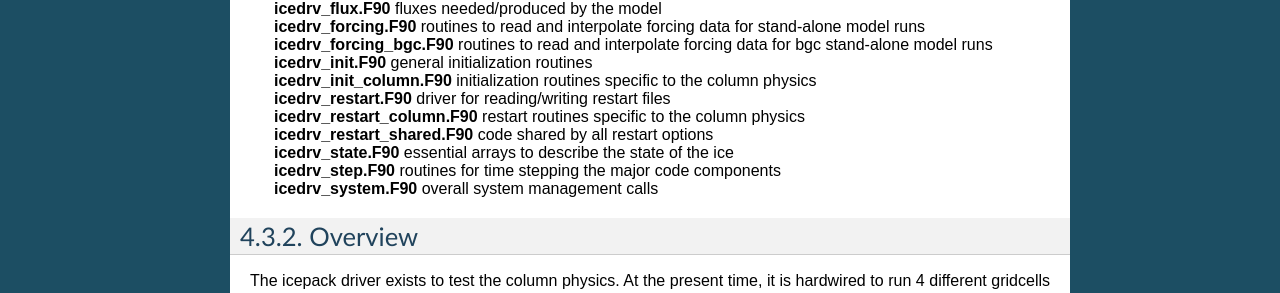
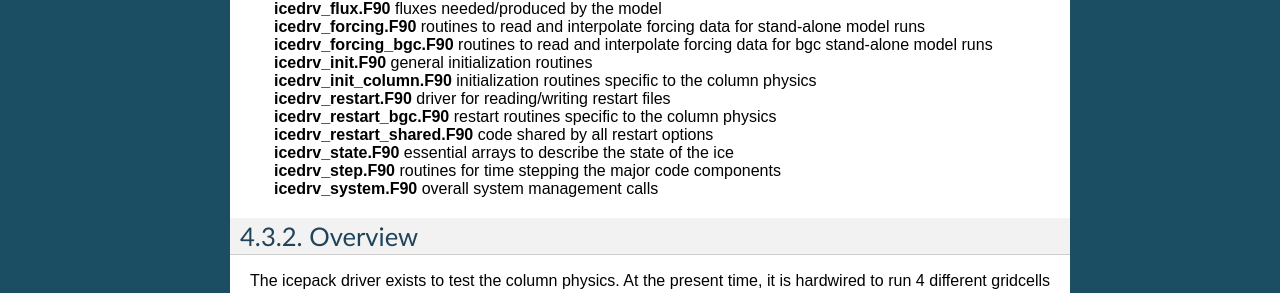
Before and after one commit to CICE-Consortium/Icepack, a Sphinx documentation site: the page built from doc/source/developer_guide/dg_driver.rst, in a window 1280 px wide and 922 px high. Shown: the part 423-716 px from the top of the window. Built offline with Sphinx 7.4.7, drawn with Linux system fonts in a browser that asks for light colours.

Commit message:
fix more icepack debug errors

```diff
--- a/doc/source/developer_guide/dg_driver.rst
+++ b/doc/source/developer_guide/dg_driver.rst
@@ -29,7 +29,7 @@ The icepack driver consists of the following files
 |        **icedrv_init.F90**        general initialization routines
 |        **icedrv_init_column.F90** initialization routines specific to the column physics
 |        **icedrv_restart.F90**     driver for reading/writing restart files
-|        **icedrv_restart_column.F90**  restart routines specific to the column physics
+|        **icedrv_restart_bgc.F90**  restart routines specific to the column physics
 |        **icedrv_restart_shared.F90**  code shared by all restart options
 |        **icedrv_state.F90**       essential arrays to describe the state of the ice
 |        **icedrv_step.F90**        routines for time stepping the major code components
```
Also changed, not shown: 8 other files.
